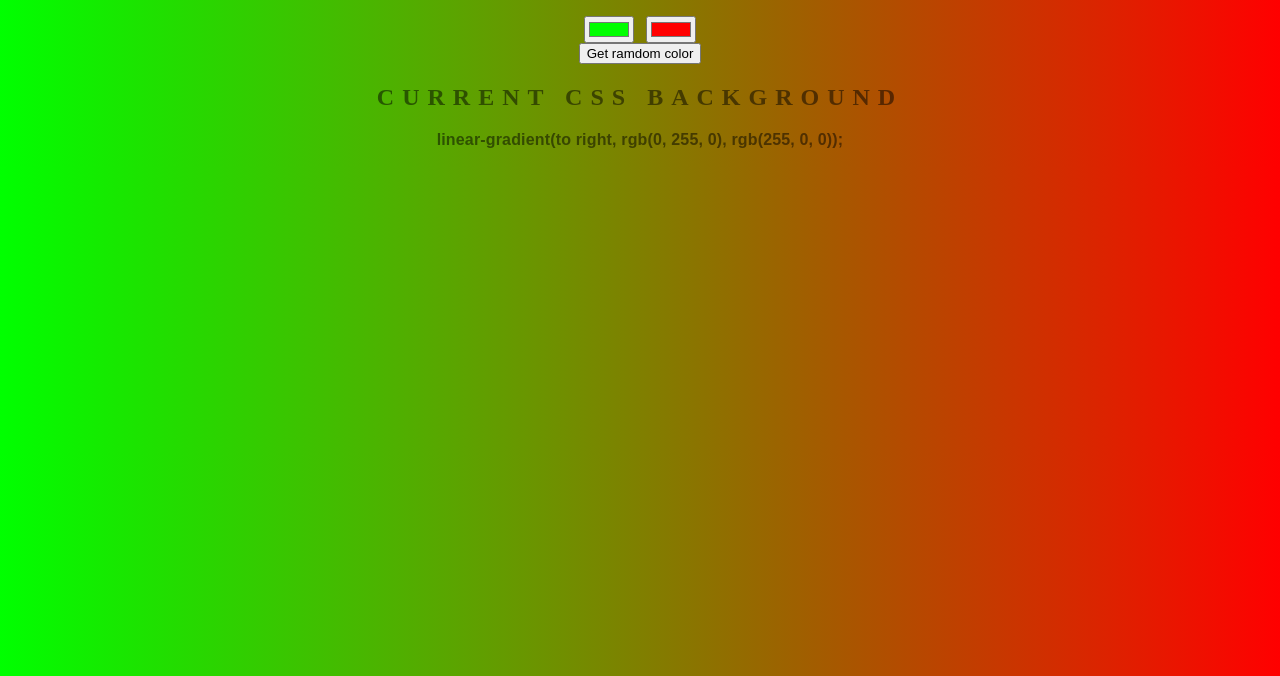
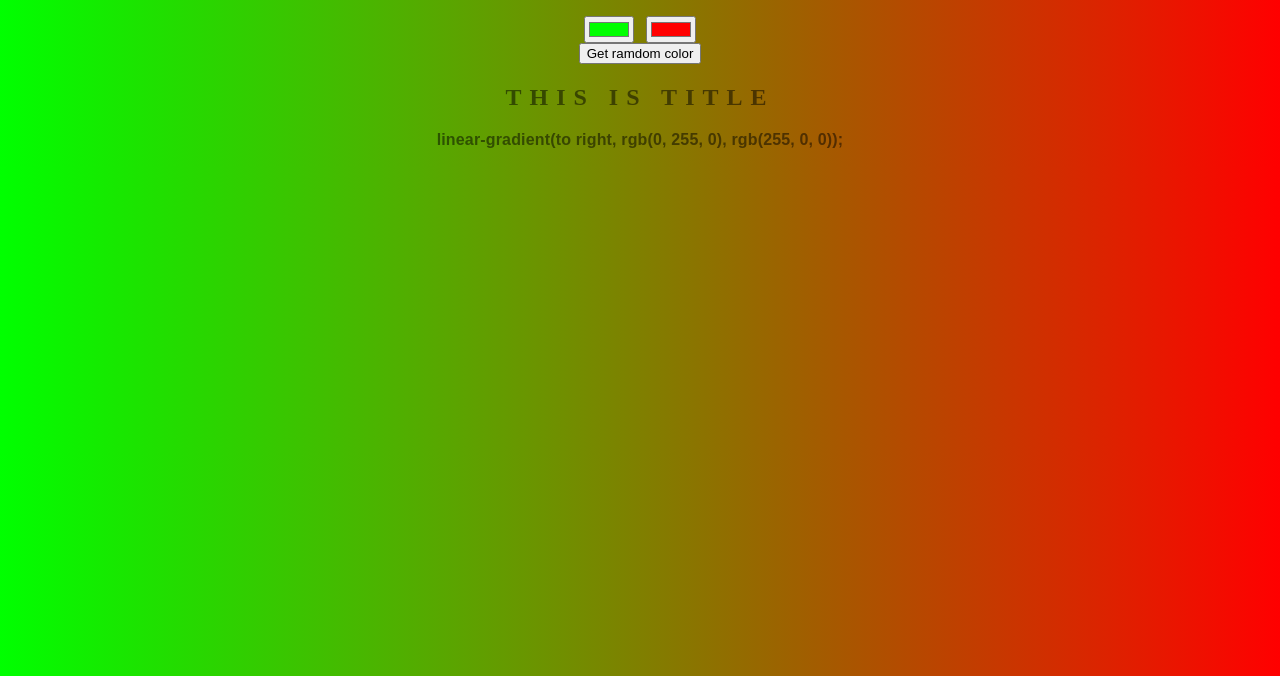
Before and after one commit to Tsai-Ching/background-generator, a plain HTML site: page index.html in a window 1280 px wide. Shown: the part 124-800 px from the top of the page. Drawn offline with Linux system fonts and the light colour scheme.

Commit message:
changing text

```diff
--- a/index.html
+++ b/index.html
@@ -10,7 +10,7 @@
 	<input class="color2" type="color" name="color2" value="#ff0000">
 	<br>
 	<button id="p1">Get ramdom color</button>
-	<h2>Current CSS Background</h2>
+	<h2>this is title</h2>
 	<h3></h3>
 	<script type="text/javascript" src="script.js"></script>
 </body>
```
